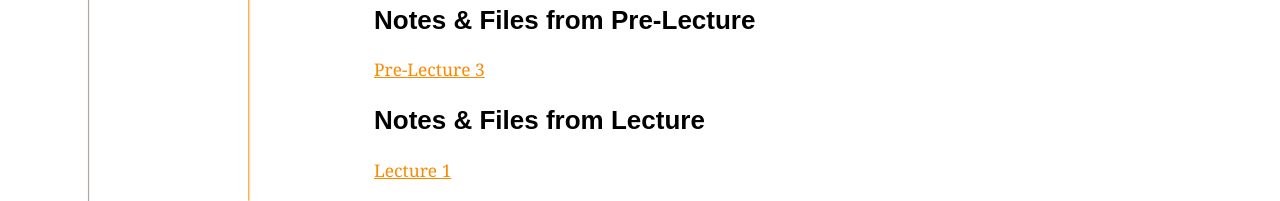
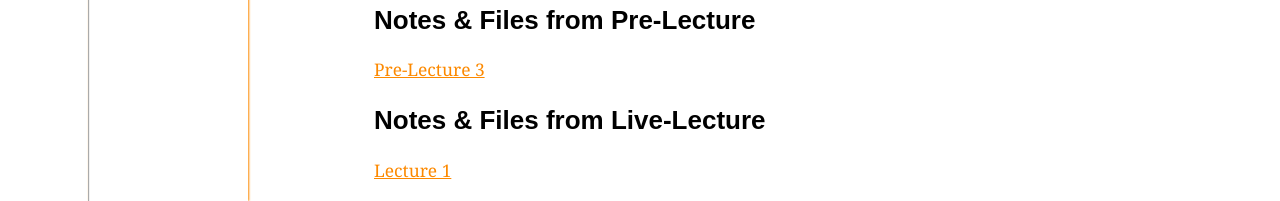
Before and after one commit to memelissa/ucsd-cse12-sp22.github.io, a Jekyll site: the page built from _lectures/lecture2.md, in a window 1280 px wide. Shown: the part 1606-1807 px from the top of the page. Built offline with Jekyll 4.4.1, drawn with Linux system fonts in a browser that asks for light colours.

Commit message:
Update lecture2.md

```diff
--- a/_lectures/lecture2.md
+++ b/_lectures/lecture2.md
@@ -41,8 +41,8 @@ Handout (used during the session), [direct link](https://drive.google.com/file/d
 
 ## Notes & Files from Pre-Lecture
 
-[Pre-Lecture 3](https://github.com/ucsd-cse12-sp22/ucsd-cse12-sp22.github.io/tree/main/_pre-lectures/lecture-03){:target="_blank"}
+[Pre-Lecture 3](../_pre-lectures/lecture-03){:target="_blank"}
 
-## Notes & Files from Lecture
+## Notes & Files from Live-Lecture
 
-[Lecture 1](https://github.com/ucsd-cse12-sp22/ucsd-cse12-sp22.github.io/tree/main/_lectures/lecture-01){:target="_blank"}
+[Lecture 1](/lecture-01){:target="_blank"}
```
